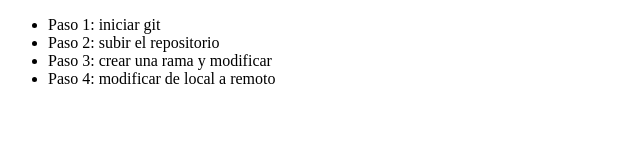
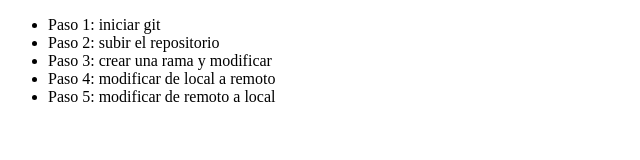
Before and after one commit to AmaiaLopezE/Prueba2ED, a plain HTML site: page index.html in a window 1280 px wide. Shown: the whole page, without its empty margins (0-640 px from the left). Drawn offline with Linux system fonts and the light colour scheme.

Commit message:
index.html

```diff
--- a/index.html
+++ b/index.html
@@ -11,6 +11,7 @@
         <li> Paso 2: subir el repositorio</li>
         <li> Paso 3: crear una rama y modificar </li>
         <li> Paso 4: modificar de local a remoto</li>
+        <li> Paso 5: modificar de remoto a local </li>
     </ul>
 </body>
 </html>
```
